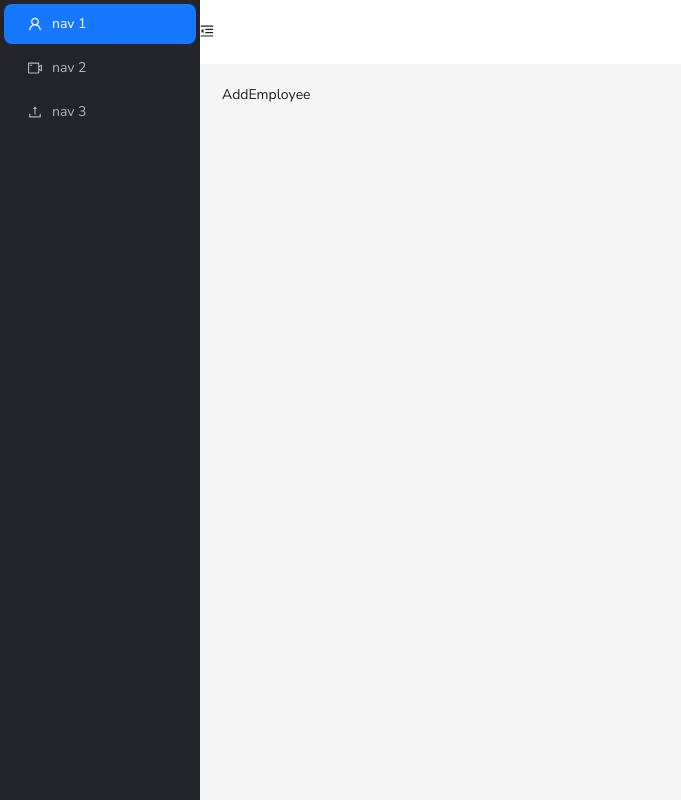
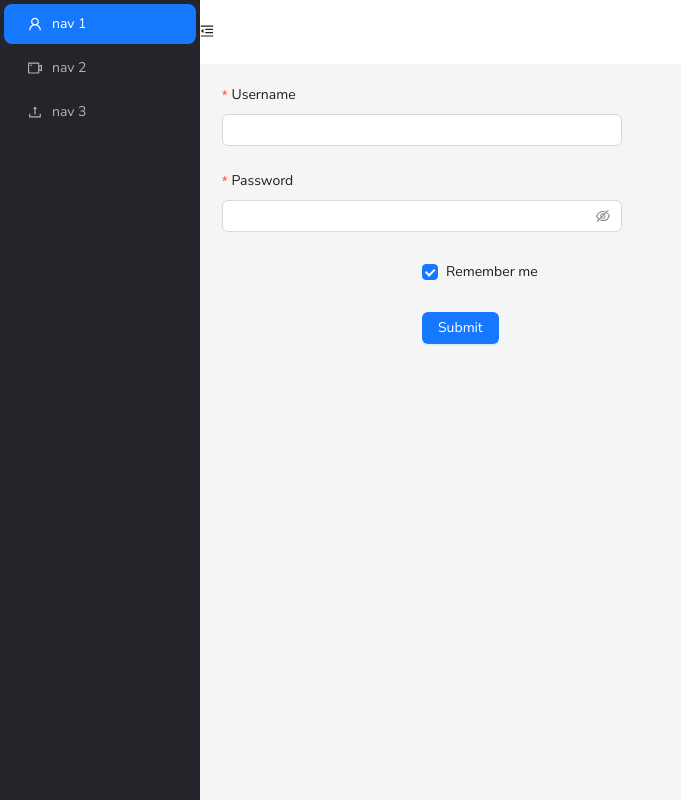
Before and after one commit to RabinThapa1998/employee-management-system, a React (Vite) app: page /add-employee in a window 1280 px wide. Shown: the whole page, without its empty margins (0-681 px from the left). Built offline with nearby package versions, Linux system fonts and the light colour scheme.

Commit message:
feat(employeetable):update form

```diff
--- /dev/null
+++ b/src/components/employees/AddEmployeeTable.tsx
@@ -0,0 +1,87 @@
+import React from 'react';
+import { Button, Checkbox, Form, Input } from 'antd';
+
+const onFinish = (values: any) => {
+  console.log('Success:', values);
+};
+
+const onFinishFailed = (errorInfo: any) => {
+  console.log('Failed:', errorInfo);
+};
+const formData = [
+  {
+    name: 'name',
+    label: 'Name',
+  },
+  {
+    name: 'middle_name',
+    label: 'Middle Name',
+  },
+  {
+    name: 'surname',
+    label: 'Surname',
+  },
+  {
+    name: 'dob',
+    label: 'Birth Date',
+  },
+  {
+    name: 'gender',
+    label: 'Gender',
+    options: ['male', 'female', 'other'],
+  },
+  {
+    name: 'address',
+    label: 'Address',
+  },
+  {
+    name: 'phone_number',
+    label: 'Phone Number',
+  },
+  {
+    name: 'email',
+    label: 'Email Address',
+  },
+];
+
+export function AddEmployeeTable() {
+  return (
+    <Form
+      name='basic'
+      labelCol={{ span: 8 }}
+      wrapperCol={{ span: 16 }}
+      style={{ maxWidth: 600 }}
+      initialValues={{ remember: true }}
+      onFinish={onFinish}
+      onFinishFailed={onFinishFailed}
+      autoComplete='off'
+      layout='vertical'
+    >
+      <Form.Item
+        label='Username'
+        name='username'
+        rules={[{ required: true, message: 'Please input your username!' }]}
+      >
+        <Input />
+      </Form.Item>
+
+      <Form.Item
+        label='Password'
+        name='password'
+        rules={[{ required: true, message: 'Please input your password!' }]}
+      >
+        <Input.Password />
+      </Form.Item>
+
+      <Form.Item name='remember' valuePropName='checked' wrapperCol={{ offset: 8, span: 16 }}>
+        <Checkbox>Remember me</Checkbox>
+      </Form.Item>
+
+      <Form.Item wrapperCol={{ offset: 8, span: 16 }}>
+        <Button type='primary' htmlType='submit'>
+          Submit
+        </Button>
+      </Form.Item>
+    </Form>
+  );
+}
--- a/src/components/employees/index.ts
+++ b/src/components/employees/index.ts
@@ -1 +1,2 @@
+export * from './AddEmployeeTable';
 export * from './EmployeesTable';
--- a/src/page/AddEmployee.tsx
+++ b/src/page/AddEmployee.tsx
@@ -1,5 +1,9 @@
-import React from 'react';
+import { AddEmployeeTable } from '~/components';
 
 export function AddEmployee() {
-  return <div>AddEmployee</div>;
+  return (
+    <div>
+      <AddEmployeeTable />
+    </div>
+  );
 }
```
